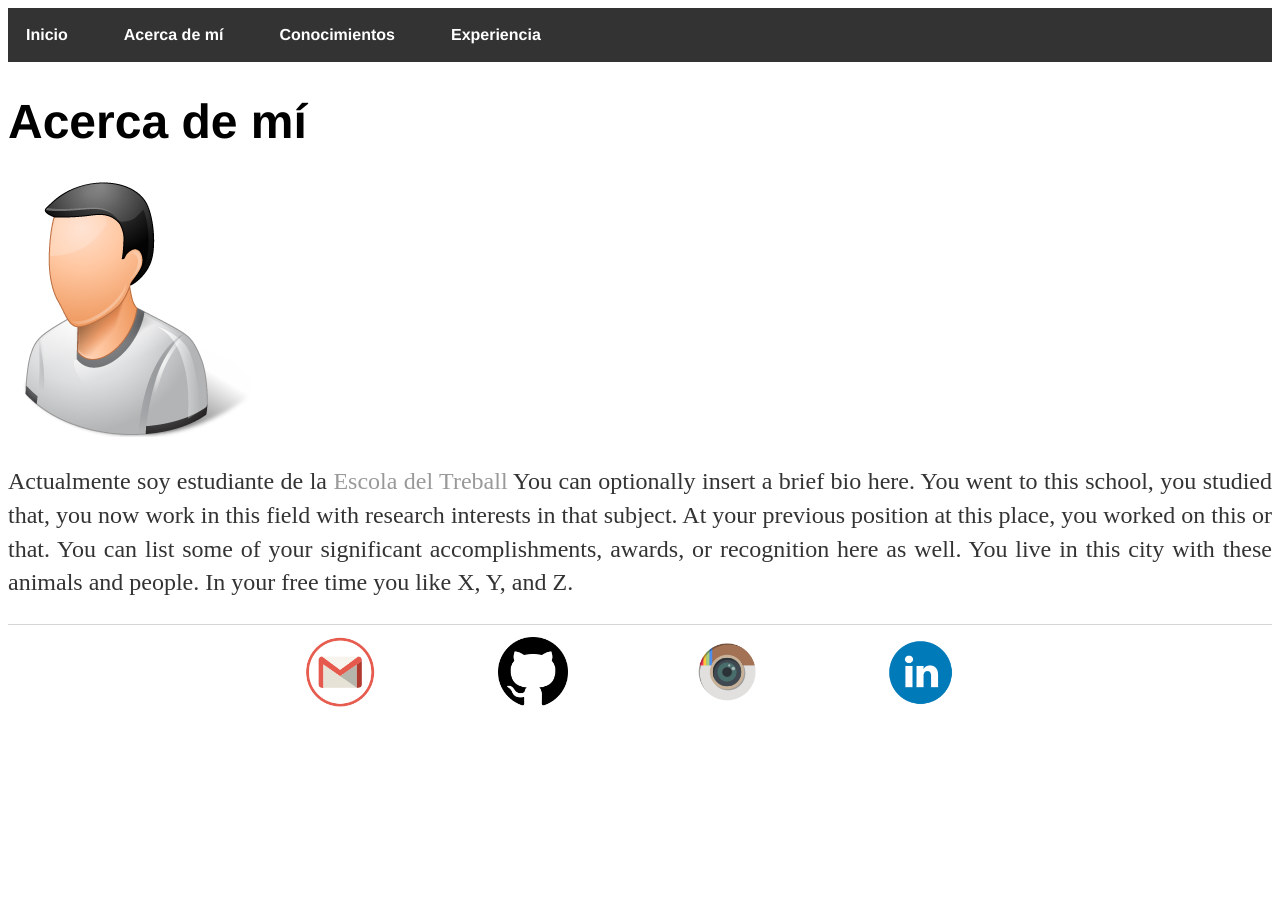
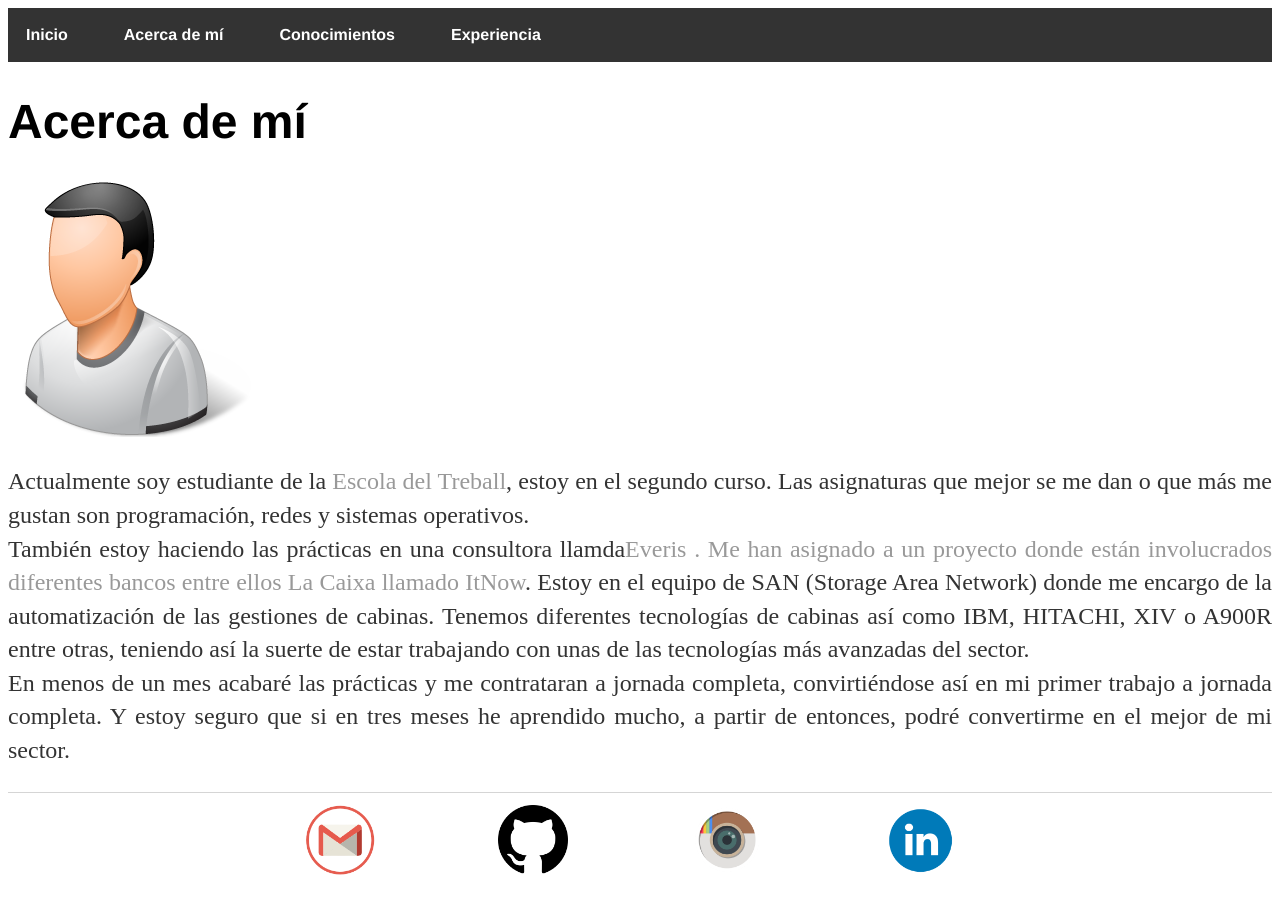
Before and after one commit to isx47590131/isx47590131.github.io, a Jekyll site: the page built from about/index.html, in a window 1280 px wide. Built offline with Jekyll 4.4.1, drawn with Linux system fonts in a browser that asks for light colours.

Commit message:
Update index.html

```diff
--- a/about/index.html
+++ b/about/index.html
@@ -6,12 +6,18 @@ title: Acerca de Arnau Esteban
 		<div class="about">
 			<h1>Acerca de mí </h1>
 			<img id="person" src="/img/person.png">
-			<p>Actualmente soy estudiante de la <a href="http://www.escoladeltreball.org/ca">Escola del Treball</a>
-				You can optionally insert a brief bio here. You went to this school, you studied that,
-				you now work in this field with research interests in that subject. At your previous position
-				at this place, you worked on this or that. You can list some of your significant accomplishments, awards,
-				or recognition here as well. You live in this city with these animals and people.
-				In your free time you like X, Y, and Z.</p>
+			<p>Actualmente soy estudiante de la <a href="http://www.escoladeltreball.org/">Escola del Treball</a>,
+			estoy en el segundo curso. Las asignaturas que mejor se me dan o que más me gustan son programación, redes
+			y sistemas operativos. <br>
+			También estoy haciendo las prácticas en una consultora llamda<a href="https://www.everis.com/spain/">Everis
+			<a/>. Me han asignado a un proyecto donde están involucrados diferentes bancos entre ellos La Caixa llamado
+			<a href="http://www.itnow.es/es/Paginas/Home.aspx">ItNow</a>. Estoy en el equipo de SAN (Storage Area Network)
+			donde me encargo de la automatización de las gestiones de cabinas. Tenemos diferentes tecnologías de cabinas
+			así como IBM, HITACHI, XIV o A900R entre otras, teniendo así la suerte de estar trabajando con unas de las
+			tecnologías más avanzadas del sector. <br>
+			En menos de un mes acabaré las prácticas y me contrataran a jornada completa, convirtiéndose así en mi primer
+			trabajo a jornada completa. Y estoy seguro que si en tres meses he aprendido mucho, a partir de entonces, podré
+			convertirme en el mejor de mi sector.</p>
 
 
 </div>
```
